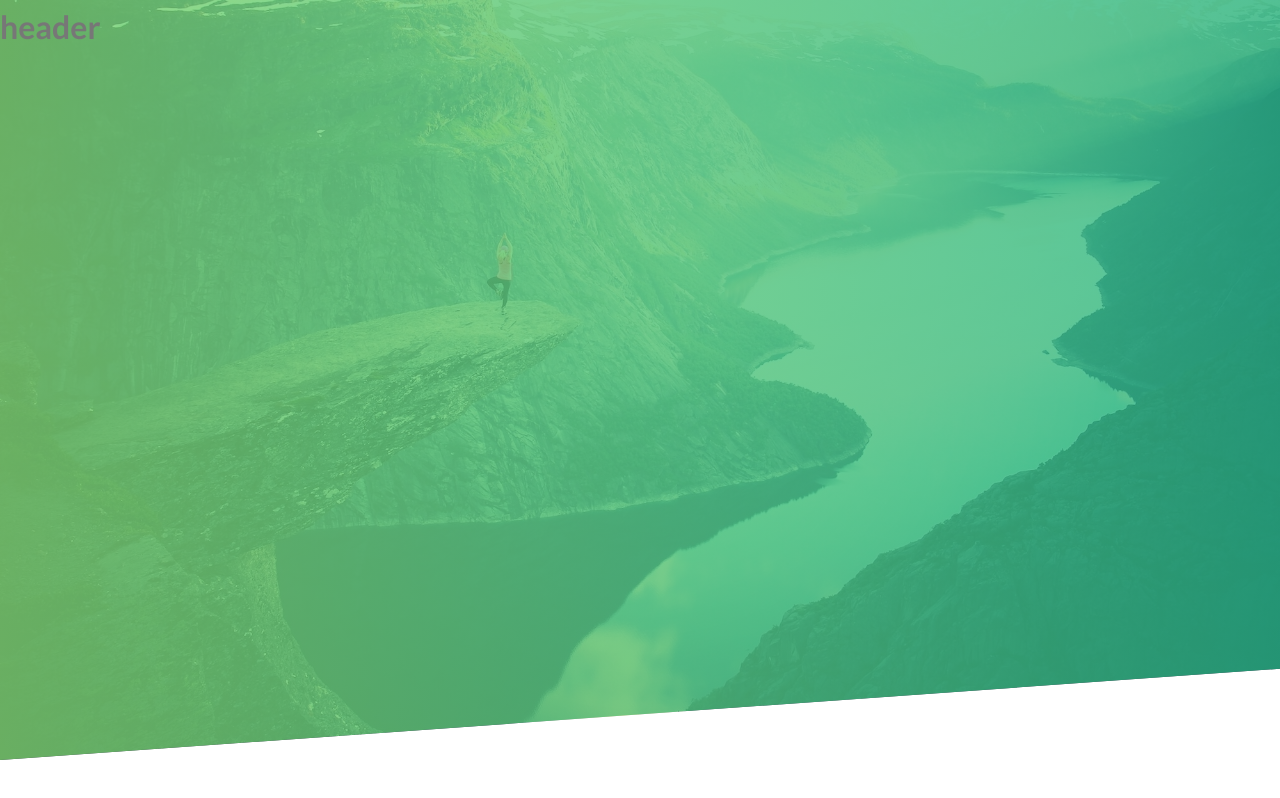
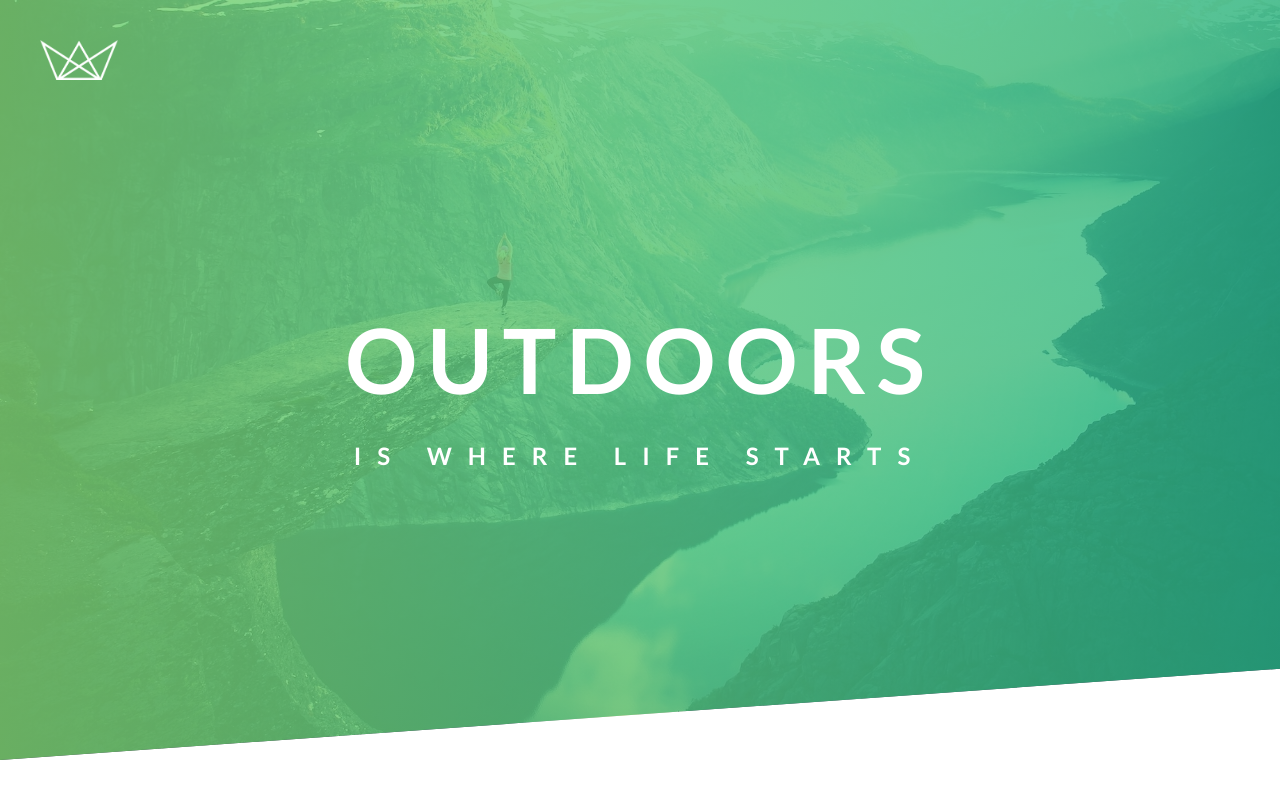
Before and after one commit to kiranFullStack/Advanced-CSS-SCSS-in-React, a React (Create React App) app: page / in a window 1280 px wide. Built offline with nearby package versions, Linux system fonts and the light colour scheme.

Commit message:
transform, translate

```diff
--- a/src/App.css
+++ b/src/App.css
@@ -13,4 +13,34 @@
   background-position: top;
   /* https://bennettfeely.com/clippy/ */
   clip-path: polygon(0 0, 100% 0, 100% 88%, 0% 100%);
+  position: relative;
 }
+
+.logo {
+  height: 40px;
+}
+
+.logo-box {
+  position: absolute;
+  top: 40px;
+  left: 40px;
+}
+
+.text-box {
+  position: absolute;
+  top: 50%;
+  left: 50%;
+  transform: translate(-50%, -50%);
+  text-align: center;
+  color: white;
+  text-transform: uppercase;
+  letter-spacing: 10px;
+}
+
+.heading-primary {
+  font-size: 90px;
+}
+
+.heading-secondary {
+  letter-spacing: 16px;
+}
--- a/src/Header.js
+++ b/src/Header.js
@@ -1,9 +1,16 @@
 import React from "react"
+import logo from "./assets/logo-white.png"
 
 export default function Header() {
   return (
     <div className="header">
-      <h1>header</h1>
+      <div className="logo-box">
+        <img src={logo} alt="Logo" className="logo" />
+      </div>
+      <div className="text-box">
+        <h1 className="heading-primary">Outdoors</h1>
+        <h2 className="heading-secondary">is where life starts</h2>
+      </div>
     </div>
   )
 }
```
